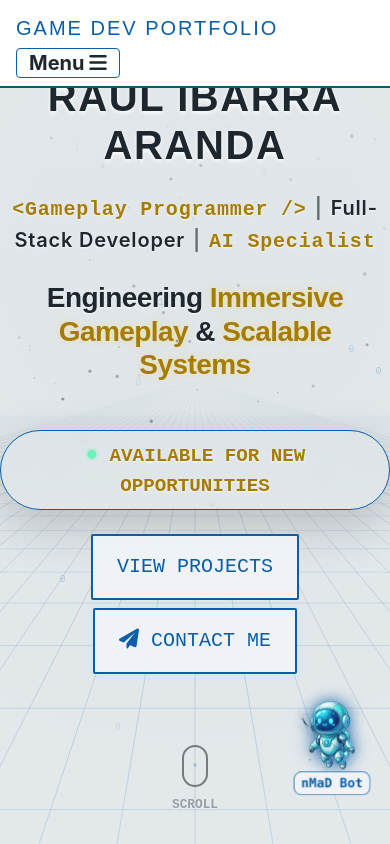
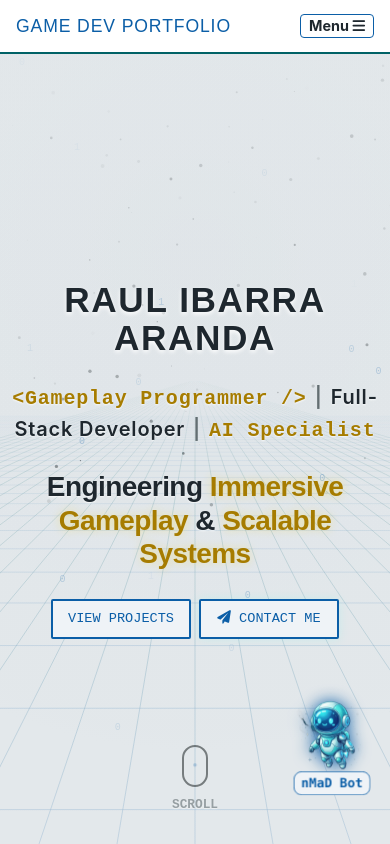
Before and after one commit to raulibarra/raulibarra.github.io, a React (Vite) app: page / in a window 390 px wide. Shown: the top 844 px of the page. Built offline with nearby package versions, Linux system fonts and the light colour scheme.

Commit message:
feat: implement initial Deep Void theme with dark/light modes, header, and about components.

```diff
--- a/src/components/About.jsx
+++ b/src/components/About.jsx
@@ -6,19 +6,15 @@ const About = () => {
             {/* About Section Content */}
             <div className="row">
                 {/* Profile Column */}
-                {/* Profile Column */}
                 <div className="col-lg-4 ml-auto text-center text-lg-left" style={{ position: 'sticky', top: '100px', height: 'fit-content', zIndex: 100 }}>
                     <div className="info-panel variant-surface p-4 text-center text-lg-left">
                         <div className="profile-image-container mb-4 d-inline-block position-relative">
-                            <img className="img-fluid profile-image mb-2" src="assets/img/FotoPromoRaul.JPG" alt="Raul Ibarra Aranda" style={{ width: '200px', height: '200px', objectFit: 'cover' }} />
-                            <div className="status-badge text-accent font-code small mt-2">
-                                <span className="mr-2">●</span>Open to Work
-                            </div>
+                            <img className="img-fluid profile-image" src="assets/img/FotoPromoRaul.JPG" alt="Raul Ibarra Aranda" style={{ width: '200px', height: '200px', objectFit: 'cover' }} />
                         </div>
 
                         <div className="profile-header mb-4">
                             <h2 className="h4 text-white mb-1">Raul Ibarra Aranda</h2>
-                            <p className="text-accent font-code mb-0">Game Developer</p>
+                            <p className="text-accent font-code mb-0">Senior Game Developer</p>
                         </div>
 
                         <div className="contact-info">
--- a/src/components/Header.jsx
+++ b/src/components/Header.jsx
@@ -62,18 +62,6 @@ const Header = ({ onToggleSection, isBotEnabled, theme }) => {
                     Engineering <span className="text-accent">Immersive Gameplay</span> & <span className="text-accent">Scalable Systems</span>
                 </h3>
 
-                <div className="status-badge text-accent font-code mb-4 animate-fadeIn px-4 py-2 d-inline-block rounded-pill shadow-lg" style={{
-                    textShadow: 'var(--hero-sub-shadow)',
-                    webkitTextStroke: 'var(--hero-text-outline)',
-                    fontWeight: 700,
-                    fontSize: '1.2rem',
-                    background: 'var(--hero-overlay-dark)',
-                    border: '1.5px solid var(--accent-cyan)',
-                    backdropFilter: 'blur(8px)'
-                }}>
-                    <span className="me-2" style={{ color: '#00ff88', fontSize: '1.4rem' }}>●</span> AVAILABLE FOR NEW OPPORTUNITIES
-                </div>
-
                 <div className="d-flex justify-content-center align-items-center flex-wrap">
                     <a className="btn btn-outline-cyan btn-lg font-code px-4 py-3 mx-2 mb-2 js-scroll-trigger"
                         href="#games-portfolio"
--- a/src/index.css
+++ b/src/index.css
@@ -174,6 +174,19 @@ a:hover {
   color: var(--accent-cyan);
   text-transform: uppercase;
   letter-spacing: 0.1em;
+  font-size: 1.5rem;
+}
+
+@media (max-width: 575px) {
+  #mainNav .navbar-brand {
+    font-size: 1.1rem;
+    letter-spacing: 0.05em;
+  }
+
+  #mainNav .navbar-toggler {
+    padding: 0.25rem 0.5rem;
+    font-size: 0.9rem;
+  }
 }
 
 #mainNav .navbar-nav li.nav-item a.nav-link {
@@ -389,9 +402,70 @@ a:hover {
   color: var(--text-heading);
 }
 
-@media (max-width: 768px) {
+@media (max-width: 991px) {
+
+  /* Adjust container padding */
+  .hero-parallax-container {
+    padding-top: 80px !important;
+    min-height: 100dvh !important;
+  }
+
+  /* Distribute content with better grouping for tablets/mobile */
+  .hero-content-wrapper {
+    margin-top: 0 !important;
+    padding-top: 0;
+    display: flex;
+    flex-direction: column;
+    justify-content: center;
+    /* Group centered instead of spreading evenly */
+    gap: 2rem;
+    /* Consistent spacing */
+    min-height: 60vh;
+    width: 100%;
+  }
+
+  /* Reset margins to allow flex distribution to work */
+  .hero-content-wrapper>* {
+    margin-bottom: 0 !important;
+    margin-top: 0 !important;
+  }
+
   .hero-title {
-    font-size: 2.5rem;
+    font-size: clamp(2rem, 8vw, 3.5rem);
+    line-height: 1.1;
+  }
+
+  /* Ensure hero buttons stay side-by-side on mobile */
+  .hero-content-wrapper .btn-lg {
+    padding: 0.5rem 0.75rem !important;
+    font-size: 0.85rem !important;
+    width: auto !important;
+    min-width: 140px;
+    margin: 0.25rem !important;
+    display: inline-block !important;
+  }
+
+  /* Shrink status badge on mobile */
+  .status-badge {
+    font-size: 0.85rem !important;
+    padding: 0.4rem 1rem !important;
+    white-space: nowrap;
+  }
+
+  .status-badge span {
+    font-size: 1rem !important;
+  }
+
+  /* Specific small mobile tweaks */
+  @media (max-width: 576px) {
+    .hero-content-wrapper {
+      gap: 1.5rem;
+      min-height: 75vh;
+    }
+
+    .hero-title {
+      font-size: 2.2rem;
+    }
   }
 }
 
```
